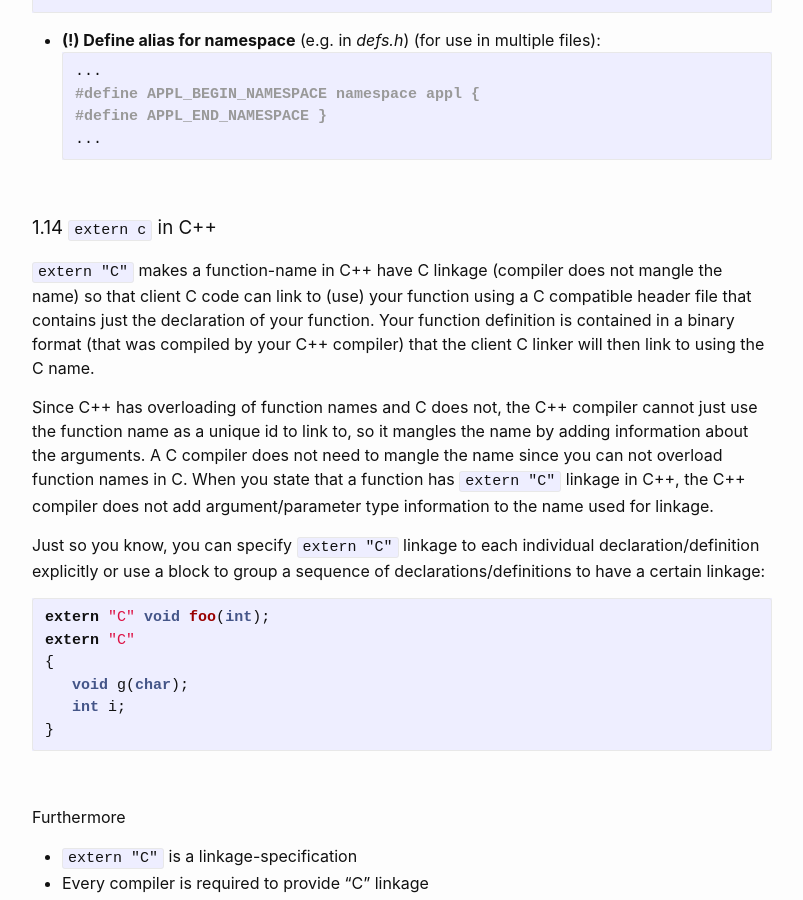
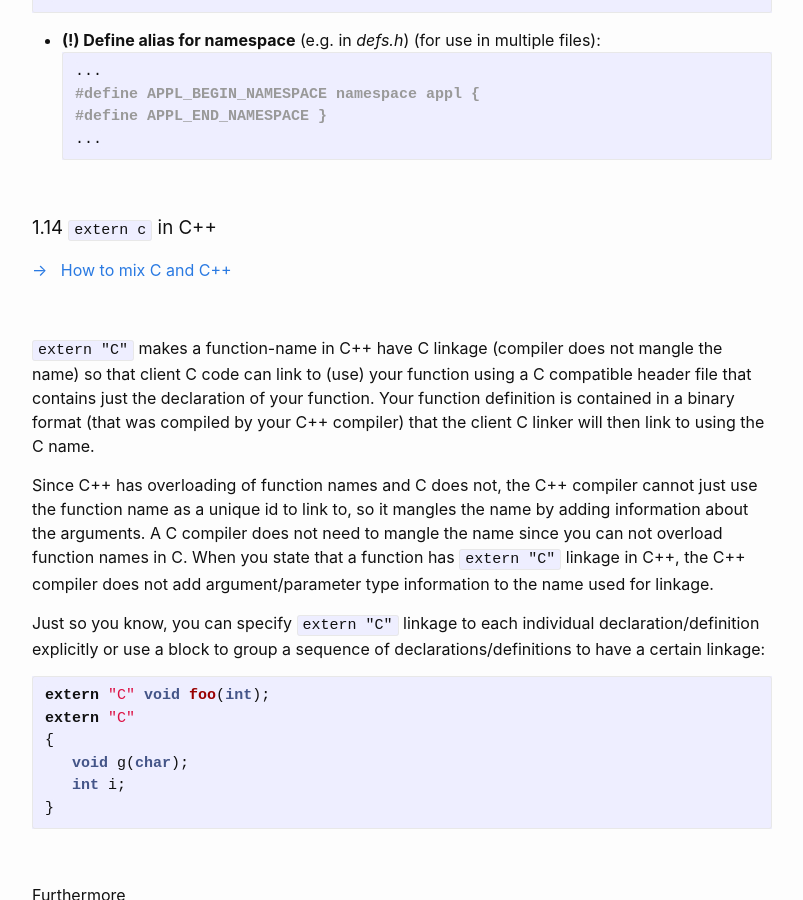
Before and after one commit to Hautaklyttn/progDocs, a Jekyll site: the page built from docs/articles/c_cpp.md, in a window 1280 px wide and 900 px high, scrolled down 14723 px. Shown: the whole window, without its empty margins (238-1041 px from the left). Built offline with Jekyll 4.4.1, drawn with Linux system fonts in a browser that asks for light colours.

Commit message:
Update c_cpp.md

```diff
--- a/docs/articles/c_cpp.md
+++ b/docs/articles/c_cpp.md
@@ -511,6 +511,10 @@ namespace Q {
 <a name="ch1-14"></a>
 ### 1.14 `extern c` in C++
 
+[&rarr;&nbsp;&nbsp; How to mix C and C++](https://isocpp.org/wiki/faq/mixing-c-and-cpp)
+
+&nbsp;
+
 `extern "C"` makes a function-name in C++ have C linkage (compiler does not mangle the name) so that client C code can link to (use) your function using a C compatible header file that contains just the declaration of your function. Your function definition is contained in a binary format (that was compiled by your C++ compiler) that the client C linker will then link to using the C name.
 
 Since C++ has overloading of function names and C does not, the C++ compiler cannot just use the function name as a unique id to link to, so it mangles the name by adding information about the arguments. A C compiler does not need to mangle the name since you can not overload function names in C. When you state that a function has `extern "C"` linkage in C++, the C++ compiler does not add argument/parameter type information to the name used for linkage.
```
